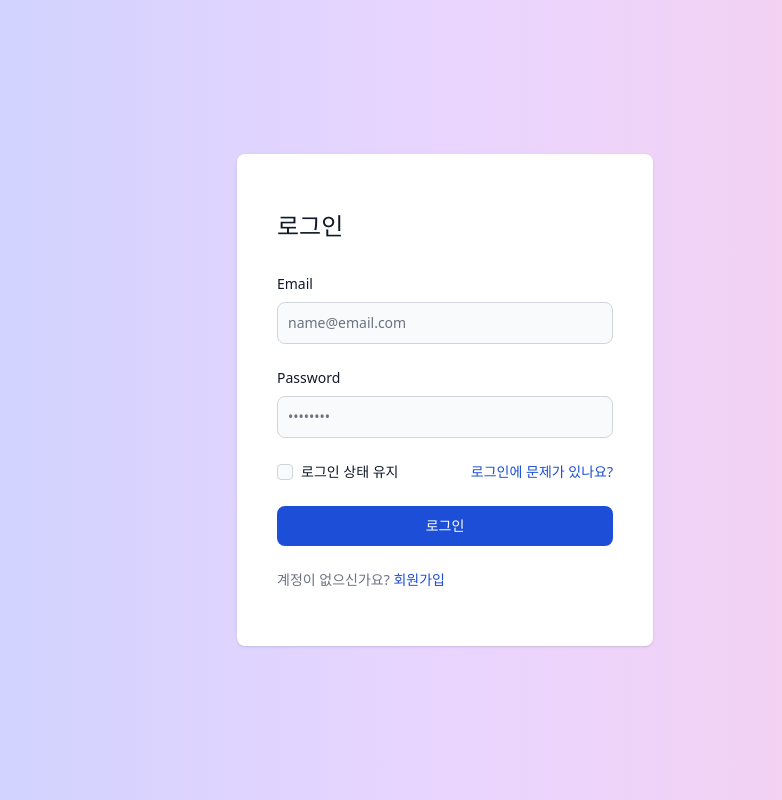
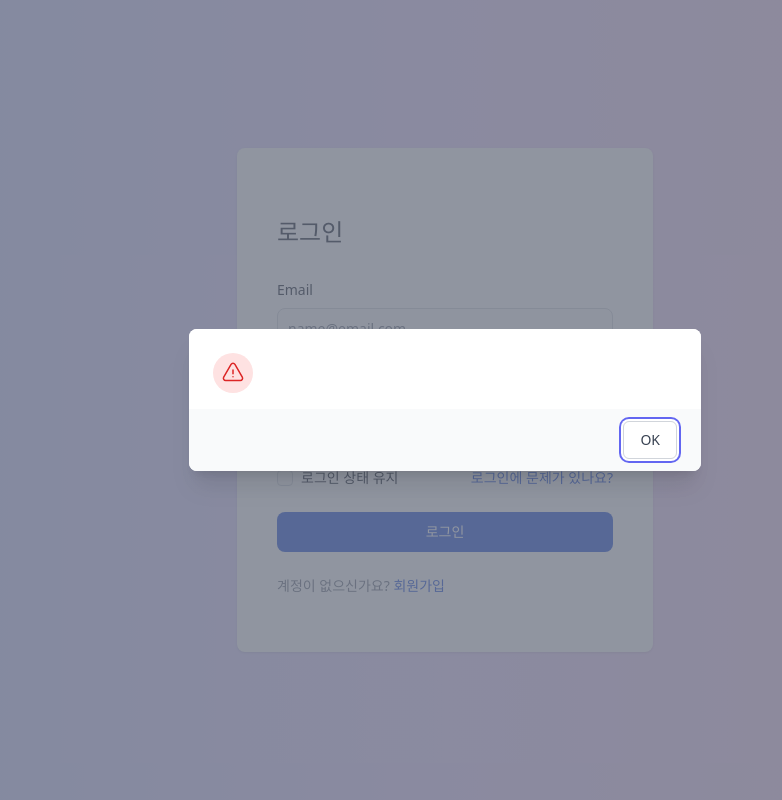
Before and after one commit to Newserenity/oku-app, a Next.js app: page /users/login in a window 1280 px wide. Shown: the whole page, without its empty margins (195-977 px from the left). Built offline with nearby package versions, Linux system fonts and the light colour scheme.

Commit message:
warning modal

```diff
--- /dev/null
+++ b/components/modals/Warning.tsx
@@ -0,0 +1,88 @@
+import React from "react";
+import { Fragment, useRef, useState } from "react";
+import { Dialog, Transition } from "@headlessui/react";
+import { ExclamationTriangleIcon } from "@heroicons/react/24/outline";
+
+interface IWarning {
+  state: boolean;
+  title?: string;
+  message?: string;
+}
+
+function Warning(props: IWarning) {
+  const [open, setOpen] = useState(true);
+  const cancelButtonRef = useRef(null);
+
+  return (
+    <Transition.Root show={open} as={Fragment}>
+      <Dialog
+        as="div"
+        className="relative z-10"
+        initialFocus={cancelButtonRef}
+        onClose={setOpen}
+      >
+        <Transition.Child
+          as={Fragment}
+          enter="ease-out duration-300"
+          enterFrom="opacity-0"
+          enterTo="opacity-100"
+          leave="ease-in duration-200"
+          leaveFrom="opacity-100"
+          leaveTo="opacity-0"
+        >
+          <div className="fixed inset-0 bg-gray-500 bg-opacity-75 transition-opacity" />
+        </Transition.Child>
+
+        <div className="fixed inset-0 z-10 overflow-y-auto">
+          <div className="flex min-h-full items-end justify-center p-4 text-center sm:items-center sm:p-0">
+            <Transition.Child
+              as={Fragment}
+              enter="ease-out duration-300"
+              enterFrom="opacity-0 translate-y-4 sm:translate-y-0 sm:scale-95"
+              enterTo="opacity-100 translate-y-0 sm:scale-100"
+              leave="ease-in duration-200"
+              leaveFrom="opacity-100 translate-y-0 sm:scale-100"
+              leaveTo="opacity-0 translate-y-4 sm:translate-y-0 sm:scale-95"
+            >
+              <Dialog.Panel className="relative transform overflow-hidden rounded-lg bg-white text-left shadow-xl transition-all sm:my-8 sm:w-full sm:max-w-lg">
+                <div className="bg-white px-4 pt-5 pb-4 sm:p-6 sm:pb-4">
+                  <div className="sm:flex sm:items-start">
+                    <div className="mx-auto flex h-12 w-12 flex-shrink-0 items-center justify-center rounded-full bg-red-100 sm:mx-0 sm:h-10 sm:w-10">
+                      <ExclamationTriangleIcon
+                        className="h-6 w-6 text-red-600"
+                        aria-hidden="true"
+                      />
+                    </div>
+                    <div className="mt-3 text-center sm:mt-0 sm:ml-4 sm:text-left">
+                      <Dialog.Title
+                        as="h3"
+                        className="text-lg font-medium leading-6 text-gray-900"
+                      >
+                        {props.title}
+                      </Dialog.Title>
+                      <div className="mt-2">
+                        <p className="text-sm text-gray-500">{props.message}</p>
+                      </div>
+                    </div>
+                  </div>
+                </div>
+                <div className="bg-gray-50 px-4 py-3 sm:flex sm:flex-row-reverse sm:px-6">
+                  <button
+                    type="button"
+                    className="mt-3 inline-flex w-full justify-center rounded-md border border-gray-300 bg-white px-4 py-2 text-base font-medium text-gray-700 shadow-sm hover:bg-gray-50 focus:outline-none focus:ring-2 focus:ring-indigo-500 focus:ring-offset-2 sm:mt-0 sm:ml-3 sm:w-auto sm:text-sm"
+                    onClick={() => setOpen(false)}
+                    ref={cancelButtonRef}
+                  >
+                    OK
+                  </button>
+                </div>
+              </Dialog.Panel>
+            </Transition.Child>
+          </div>
+        </div>
+      </Dialog>
+    </Transition.Root>
+  );
+}
+
+export default Warning;
--- a/package.json
+++ b/package.json
@@ -16,6 +16,7 @@
     "react": "18.2.0",
     "react-dom": "18.2.0",
     "react-hook-form": "^7.37.0",
+    "recoil": "^0.7.6",
     "swr": "^1.3.0"
   },
   "devDependencies": {
--- a/pages/_app.tsx
+++ b/pages/_app.tsx
@@ -1,10 +1,12 @@
 import type { AppProps } from "next/app";
 import Head from "next/head";
 import "@styles/globals.css";
+import { RecoilRoot } from "recoil";
 
 function MyApp({ Component, pageProps }: AppProps) {
   return (
     <>
+      <RecoilRoot>
         <Head>
           <meta
             name="viewport"
@@ -12,6 +14,7 @@
           />
         </Head>
         <Component {...pageProps} />
+      </RecoilRoot>
     </>
   );
 }
--- a/pages/users/login.tsx
+++ b/pages/users/login.tsx
@@ -1,17 +1,13 @@
+import Warning from "@components/modals/Warning";
 import Link from "next/link";
 import { useState } from "react";
-import {
-  appendErrors,
-  FieldErrors,
-  FieldValues,
-  SubmitHandler,
-  useForm,
-} from "react-hook-form";
+import { FieldErrors, useForm } from "react-hook-form";
 
 interface ILoginForm {
   email: string;
   password: string;
   remember: boolean;
+  formError?: string;
 }
 
 function Login() {
@@ -19,10 +15,16 @@
     register,
     handleSubmit,
     formState: { errors },
+    setError,
   } = useForm<ILoginForm>({ mode: "onTouched" });
+
+  const [warning, setWarning] = useState(false);
 
   function onValid(data: ILoginForm) {
     console.log(data);
+
+    setError("formError", { message: "Backend is offline" });
+    setWarning(true);
   }
 
   function onInvalid(errors: FieldErrors) {
@@ -31,10 +33,18 @@
 
   return (
     <>
+      <Warning
+        state={warning}
+        title={errors.formError?.message}
+        message={errors.formError?.message}
+      />
       <div className="h-screen w-full flex flex-col justify-center items-center bg-gradient-to-r from-indigo-200 via-purple-200 to-pink-200 dark:from-indigo-900 dark:via-purple-900 dark:to-pink-900">
         <div className="relative p-4 w-full max-w-md h-auto">
           <div className="relative bg-white rounded-lg shadow dark:bg-gray-700 py-4">
             <div className="py-10 px-10">
+              <p className="text-red-400 text-xs italic mt-3 ml-1">
+                {errors.formError?.message}
+              </p>
               <h3 className="mb-8 text-2xl font-medium text-gray-900 dark:text-white">
                 로그인
               </h3>
```
Also changed, not shown: 1 other file (tests, documents, lock files or other folders). Lines whose indentation alone changed are shown as unchanged.
